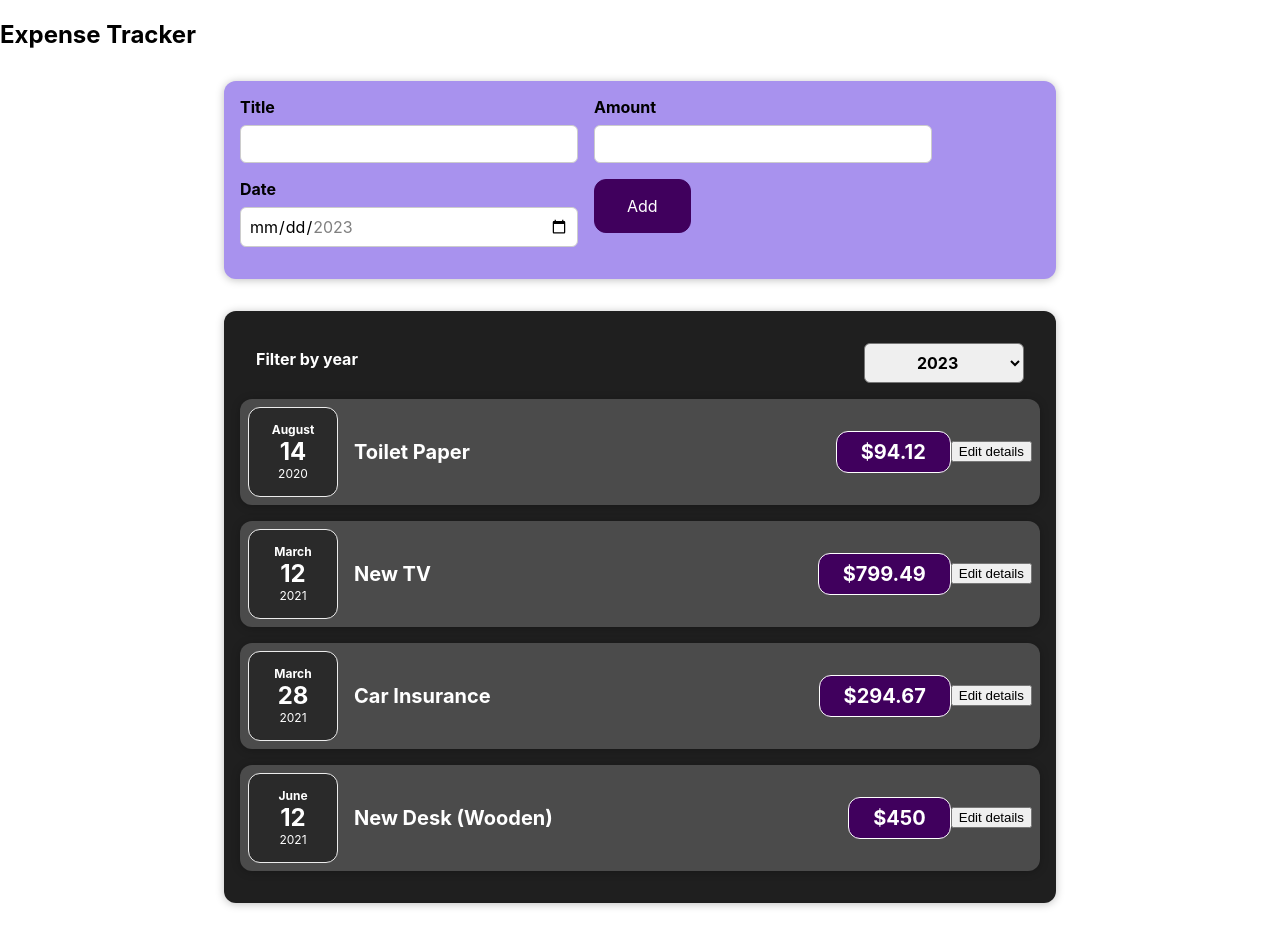
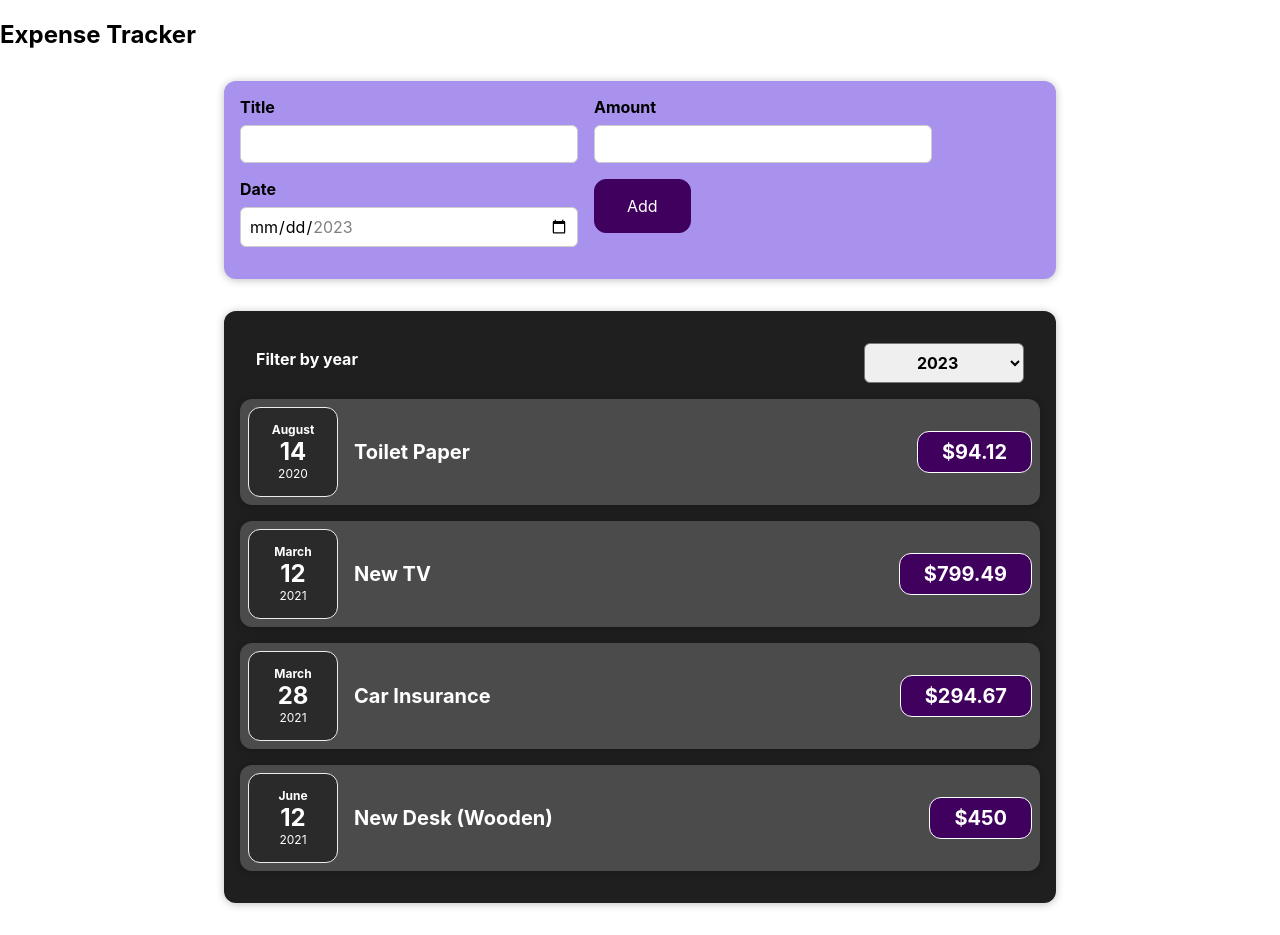
Before and after one commit to jkalandarov/expense-tracker-react-app, a React (Create React App) app: page / in a window 1280 px wide. Built offline with nearby package versions, Linux system fonts and the light colour scheme; the HTML template or start-up script is replaced by a standard one.

Commit message:
removed unnecessary useSate

```diff
--- a/src/components/Expense/ExpenseItem.js
+++ b/src/components/Expense/ExpenseItem.js
@@ -1,22 +1,15 @@
 import './ExpenseItem.css';
 import ExpenseDate from './ExpenseDate';
-import { useState } from 'react';
 import Card from './Card';
 
 function ExpenseItem(props) {
-  const [ initialName, setName ] = useState(props.name);
-  const handleClick = () => {
-    setName('Updated details');
-  }
-
   return (
     <Card className="expense-item">
       <ExpenseDate date={props.date}/>
       <div className="expense-item__description">
-        <h2>{initialName}</h2>
+        <h2>{props.name}</h2>
       </div>
       <div className="expense-item__price">${props.amount}</div>
-      <button onClick={handleClick}>Edit details</button>
     </Card>
   )
 }
```
